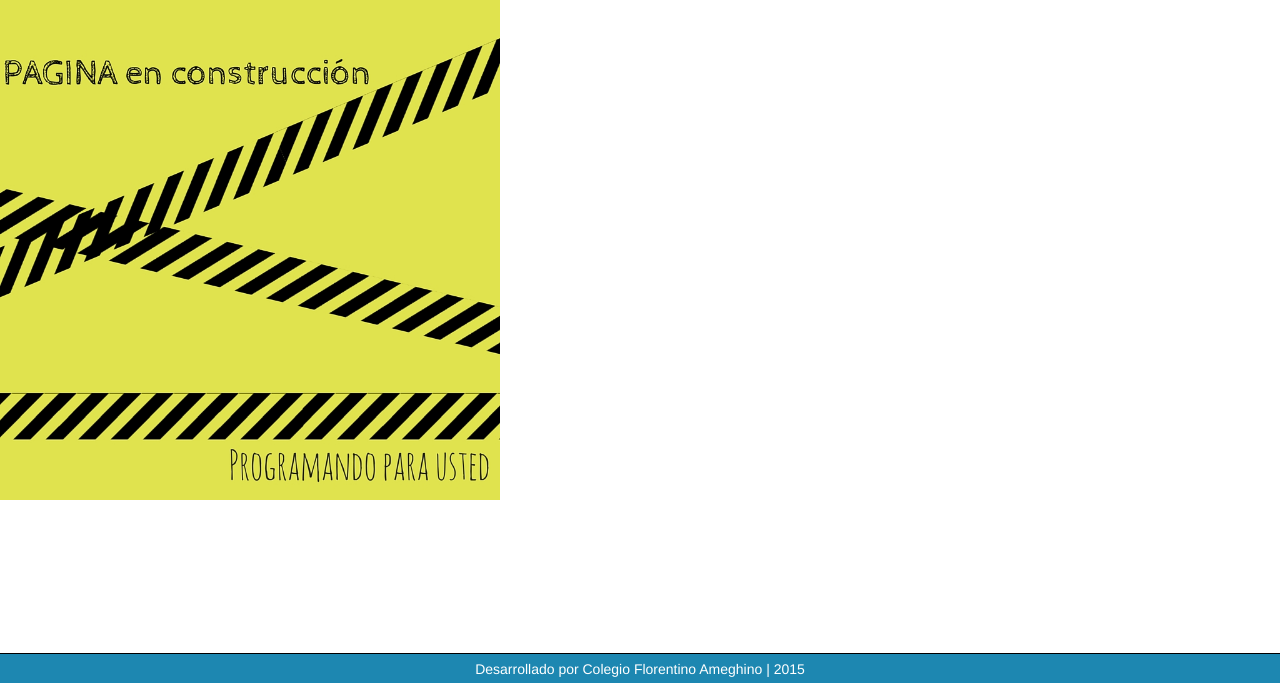
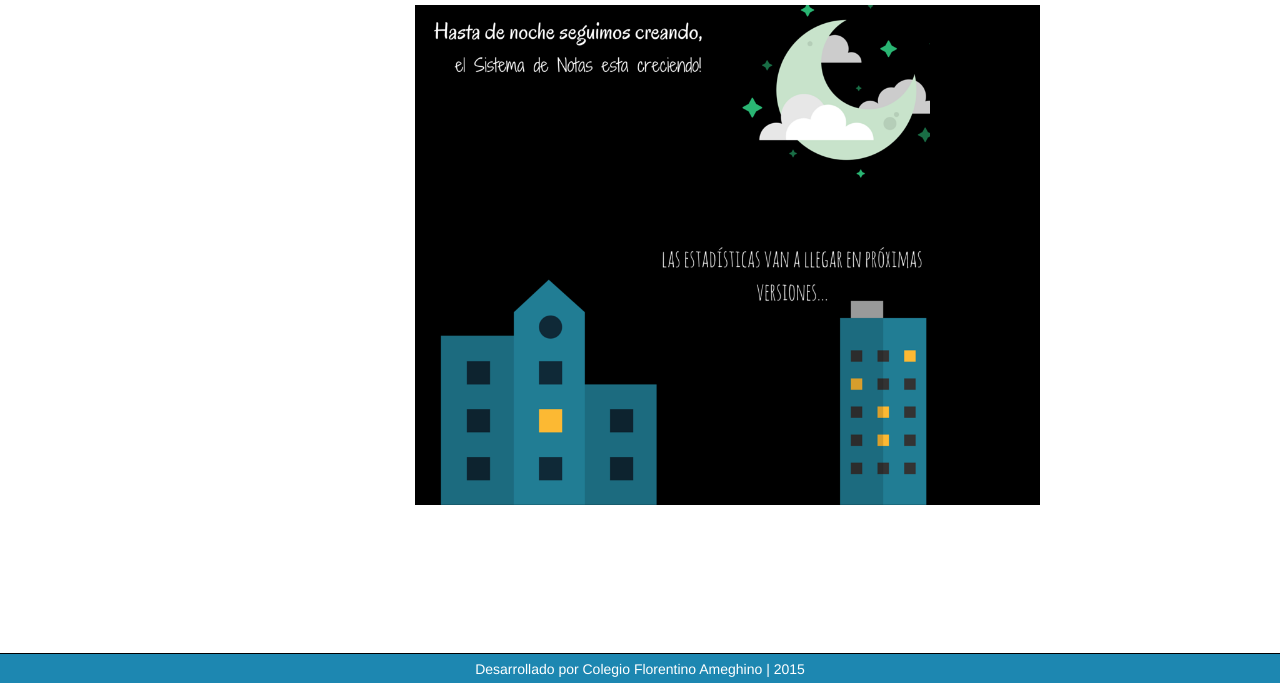
Before and after one commit to Maocast55/sistema-de-notas, a Django app: page /estadisticas in a window 1280 px wide. Shown: the part 117-800 px from the top of the page. Run offline with Django 3.2, Linux system fonts and the light colour scheme; some libraries are stand-ins or nearby versions.

Commit message:
banner de estadisticas(falta temrinar)

```diff
--- a/sistemaDeNotas/static/css/estilo_application.css
+++ b/sistemaDeNotas/static/css/estilo_application.css
@@ -266,3 +266,16 @@ float: right;
 margin-top:-100px;
 
 }
+
+#bannerEstadistica{
+float: left;
+margin-top:5px;
+margin-left:400px;
+}
+
+
+<!--PARA PONER LA SEGUNDA IMAGEN CON CIUDAD:
+bannerEstadisticas2 float:left;
+margin-top:5px;
+margin-right:000px;
+-->
--- a/sistemaDeNotas/templates/estadisticas.html
+++ b/sistemaDeNotas/templates/estadisticas.html
@@ -6,9 +6,19 @@
 
 {% block login_content %}
 
-<div >
-        <img src="{{STATIC_URL}}images/Informatica.jpg" width=500px height="500px" >
-  </div>
+<div class="col-md-12">
+    <div class="col-md-6" id="bannerEstadistica" style="background-color:#000000">
+        <img src="{{STATIC_URL}}images/banner.png" width="500px" height="500px" >
+</div>
+
+<!-- PARA PONER LA SEGUNDA IMAGEN CON LA CIUDAD <div class="col-md-6" id="bannerEstadisticas2">
+    <img src="{{STATIC_URL}}images/banner2.png" width="500px" height="500px" >
+</div> -->
+
+</div>
+
+
+
 
 
 {% endblock %}
```
Also changed, not shown: sistemaDeNotas/static/images/banner.png (added), sistemaDeNotas/static/images/banner2.png (added).
